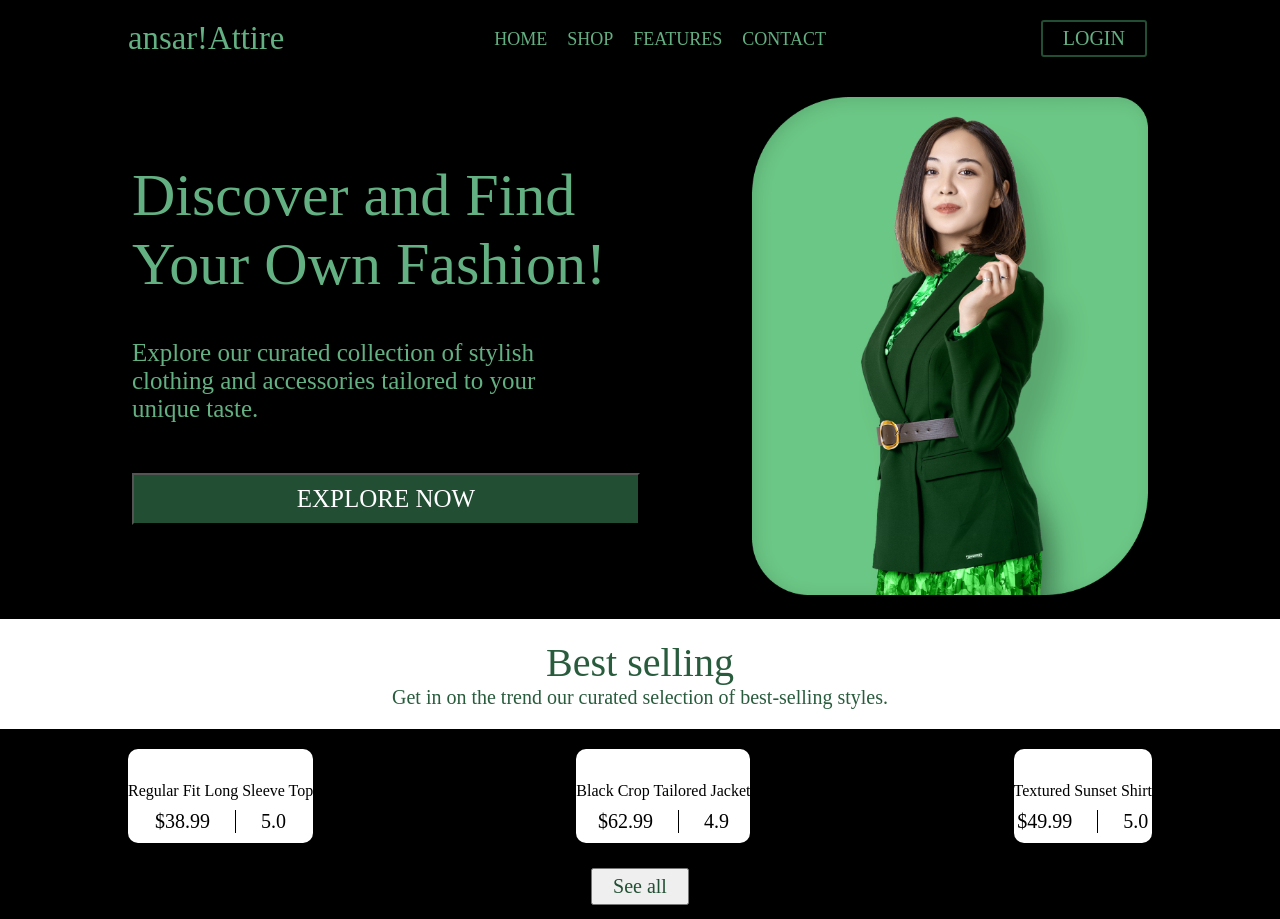
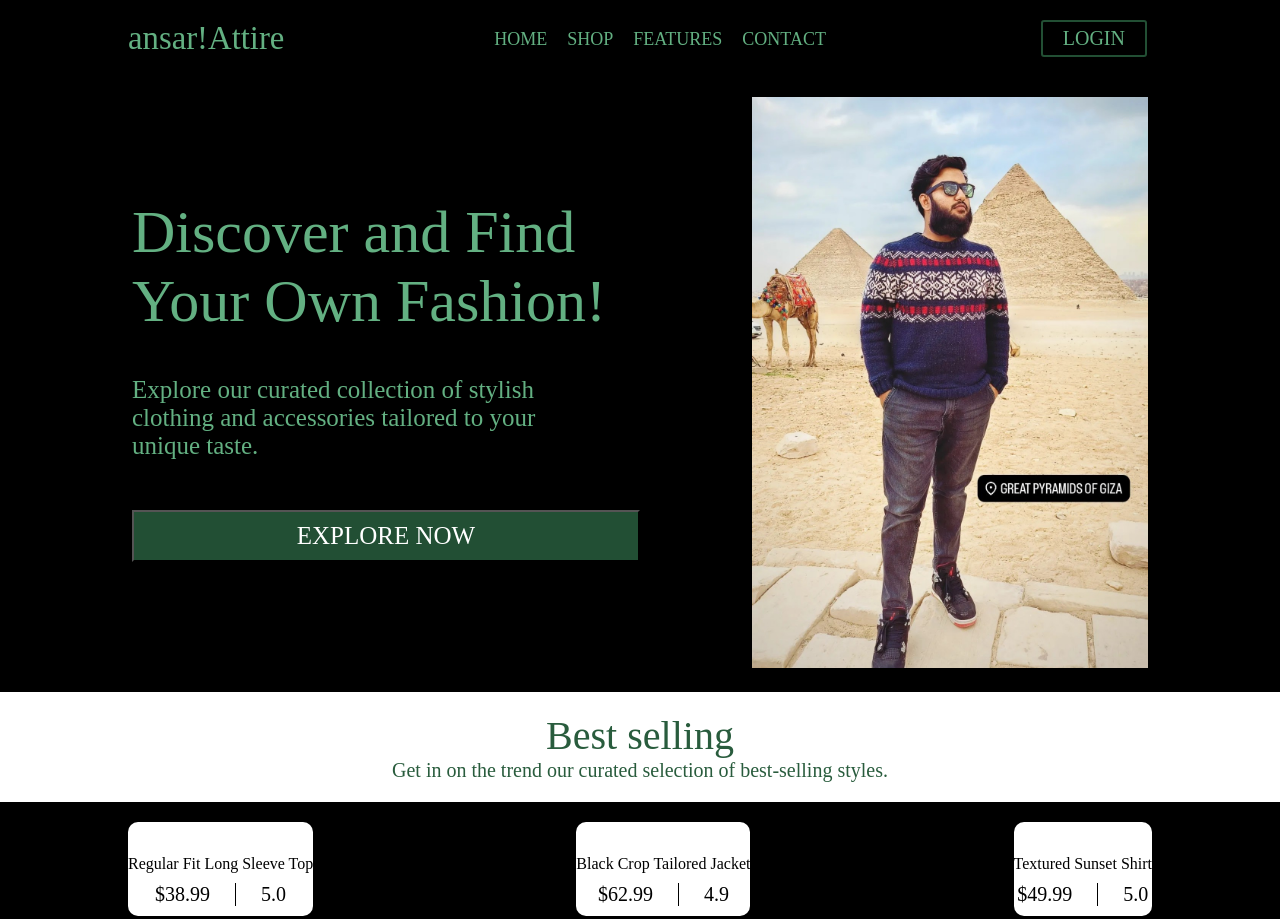
Before and after one commit to Ansari0033/ansariporto, a plain HTML site: page ansari attire/index.html in a window 1280 px wide. Shown: the top 919 px of the page. Drawn offline with Linux system fonts and the light colour scheme; a web font is replaced by a local one.

Commit message:
Update index.html

```diff
--- a/ansari attire/index.html
+++ b/ansari attire/index.html
@@ -39,7 +39,7 @@
           </p>
           <button>EXPLORE NOW</button>
         </div>
-        <div class="m2"><img src="./img/Mask group.png" alt="" /></div>
+        <div class="m2"><img src="./img/mask.jpg" alt="" /></div>
       </div>
     </div>
     <div class="temp">
```
